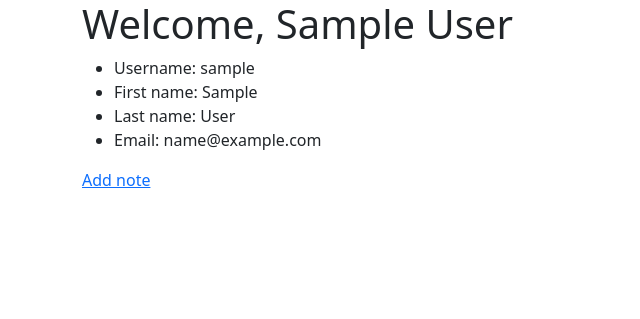
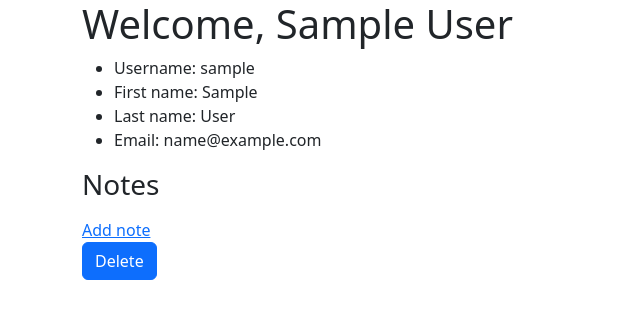
Before and after one commit to jumehan/flask-notes, a Flask app: a page that uses templates/user.html in a window 1280 px wide. Shown: the top 319 px of the page, without its empty margins (0-640 px from the left). Run offline with Flask 2, Linux system fonts and the light colour scheme; the visitor is signed in with stand-in values (Sample User, id 1); tables that the repository leaves empty hold one stand-in row (values such as "Sample post").

Commit message:
finished part 8

```diff
--- a/app.py
+++ b/app.py
@@ -2,7 +2,7 @@
 
 from flask import Flask, request, render_template, redirect, session, flash
 from models import db, connect_db, User, Note
-from forms import RegisterForm, LoginForm, CSRFProtectForm, NewNoteForm
+from forms import RegisterForm, LoginForm, CSRFProtectForm, NewNoteForm, EditNoteForm
 
 app = Flask(__name__)
 
@@ -134,12 +134,11 @@ def notes_add(username):
     owner = User.query.get_or_404(username)
 
     form = NewNoteForm()
-
-    if form.validate_on_submit:
+    if form.validate_on_submit():
         title = form.title.data
         content = form.content.data
 
-        note = Note(title=title, content=content, owner=owner)
+        note = Note(title=title, content=content, owner=owner.username)
 
         db.session.add(note)
         db.session.commit()
@@ -148,13 +147,46 @@ def notes_add(username):
 
     return render_template("note.html", form=form)
 
-# POST /users/<username>/notes/add
-# Add a new note and redirect to /users/<username>
+
 # GET /notes/<note-id>/update
 # Display a form to edit a note.
 # POST /notes/<note-id>/update
 # Update a note and redirect to /users/<username>.
-# POST /notes/<note-id>/delete
-# Delete a note and redirect to /users/<username>.
+@app.route("/notes/<int:note_id>/update", methods=["GET", "POST"])
+def update_note(note_id):
+    """Update an existing note"""
 
-# As with the logout and delete routes, make sure you have CSRF protection for this.
+    note = Note.query.get_or_404(note_id)
+    form = EditNoteForm(obj=note)
+
+    if form.validate_on_submit():
+        note.title = form.title.data
+        note.content = form.content.data
+        db.session.commit()
+        flash("Note updated!")
+        return redirect(f"/users/{session['username']}")
+
+    else:
+        return render_template("edit_note.html", form = form)
+
+
+@app.post("/notes/<note_id>/delete")
+def delete_note(note_id):
+    """Delete an existing note"""
+
+    Note.query.get_or_404(note_id)
+    Note.query.filter_by(id=note_id).delete()
+    db.session.commit()
+    return redirect (f"/users/{session['username']}")
+
+
+@app.post("/users/<username>/delete")
+def delete_user(username):
+    """Delete an existing user. Also delete all of their notes"""
+    user = User.query.get_or_404(username)
+    Note.query.filter_by(owner=username).delete()
+
+
+    db.session.delete(user)
+    db.session.commit()
+    return redirect ("/")
--- a/forms.py
+++ b/forms.py
@@ -29,3 +29,9 @@ class NewNoteForm(FlaskForm):
 
     title = StringField("Title", validators=[InputRequired()])
     content = TextAreaField("Content", validators=[InputRequired()])
+
+class EditNoteForm(FlaskForm):
+    """Form for editing an existing note"""
+
+    title = StringField("Title", validators=[InputRequired()])
+    content = TextAreaField("Content", validators=[InputRequired()])
--- a/models.py
+++ b/models.py
@@ -53,7 +53,7 @@ class Note(db.Model):
     id = db.Column(db.Integer, primary_key=True, autoincrement=True)
     title = db.Column(db.String(100), nullable=False)
     content = db.Column(db.Text(), nullable=False)
-    owner = db.Column(db.String(20), db.ForeignKey("users.username"))
+    owner = db.Column(db.String(20), db.ForeignKey("users.username"), nullable=False)
 
 
 def connect_db(app):
--- a/templates/user.html
+++ b/templates/user.html
@@ -14,6 +14,31 @@
 
 </ul>
 
+<h3>Notes</h3>
+<ul>
+  {%for note in user.notes%}
+
+  <li><a class="btn btn-primary" href="/notes/{{note.id}}/update">update</a>
+
+<form action="/notes/{{note.id}}/delete" method="POST">
+  {% include "_form.html" %}
+  <button type="submit" class="btn btn-primary">delete</button>
+</form>
+
+    <h5> {{note.title}}</h5> {{note.content}}</li>
+
+  {%endfor%}
+</ul>
+
+
+
+
+
+<a href="{{user.username}}/notes/add">Add note</a>
+
+
+
+
 {% if 'user_username' in session %}
 
 <form action="/logout" method="POST">
@@ -22,14 +47,10 @@
 </form>
 {% endif %}
 
-<a href="{{user.username}}/notes/add">Add note</a>
 
-{% if 'user_username' in session %}
-
-<form action="/delete" method="POST">
+<form action="/users/{{user.username}}/delete" method="POST">
   {% include "_form.html" %}
   <button type="submit" class="btn btn-primary">Delete</button>
 </form>
-{% endif %}
 
 {% endblock %}
```
Also changed, not shown: templates/edit_note.html (added, +15 -0 lines).
